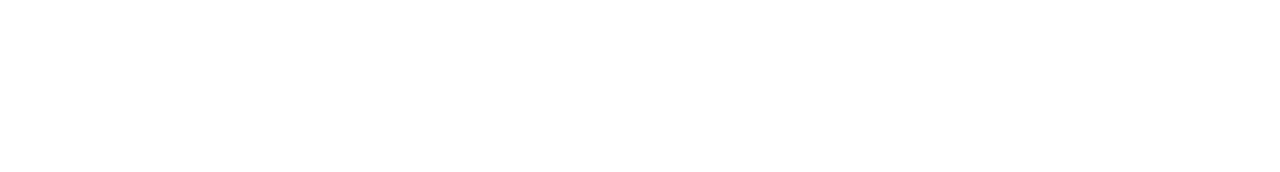
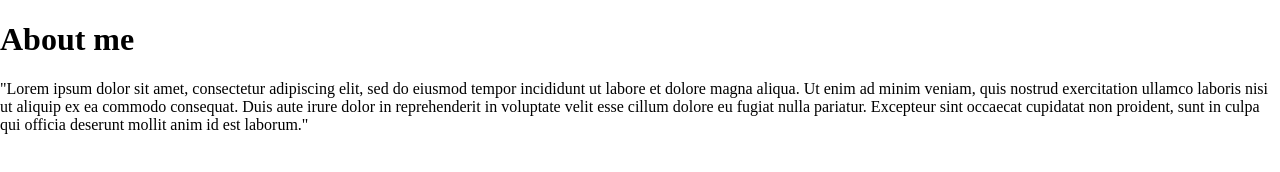
Before and after one commit to SemiSentientFungus/homepage, a plain HTML site: page index.html in a window 1280 px wide. Drawn offline with Linux system fonts and the light colour scheme.

Commit message:
reconfigure element layout

```diff
--- a/index.html
+++ b/index.html
@@ -8,7 +8,11 @@
 </head>
 <body>
     <header class="portrait-container">
-        <div class="header-left"></div><div class="header-text"></div>
+        <div class="header-left"></div>
+        <div class="header-text-container">
+            <h1>About me</h1>
+            <div class="header-blurb">"Lorem ipsum dolor sit amet, consectetur adipiscing elit, sed do eiusmod tempor incididunt ut labore et dolore magna aliqua. Ut enim ad minim veniam, quis nostrud exercitation ullamco laboris nisi ut aliquip ex ea commodo consequat. Duis aute irure dolor in reprehenderit in voluptate velit esse cillum dolore eu fugiat nulla pariatur. Excepteur sint occaecat cupidatat non proident, sunt in culpa qui officia deserunt mollit anim id est laborum."</div>
+        </div>
     </header>
     <div class="project-container"></div>
     <footer class="footer"></footer>
```
